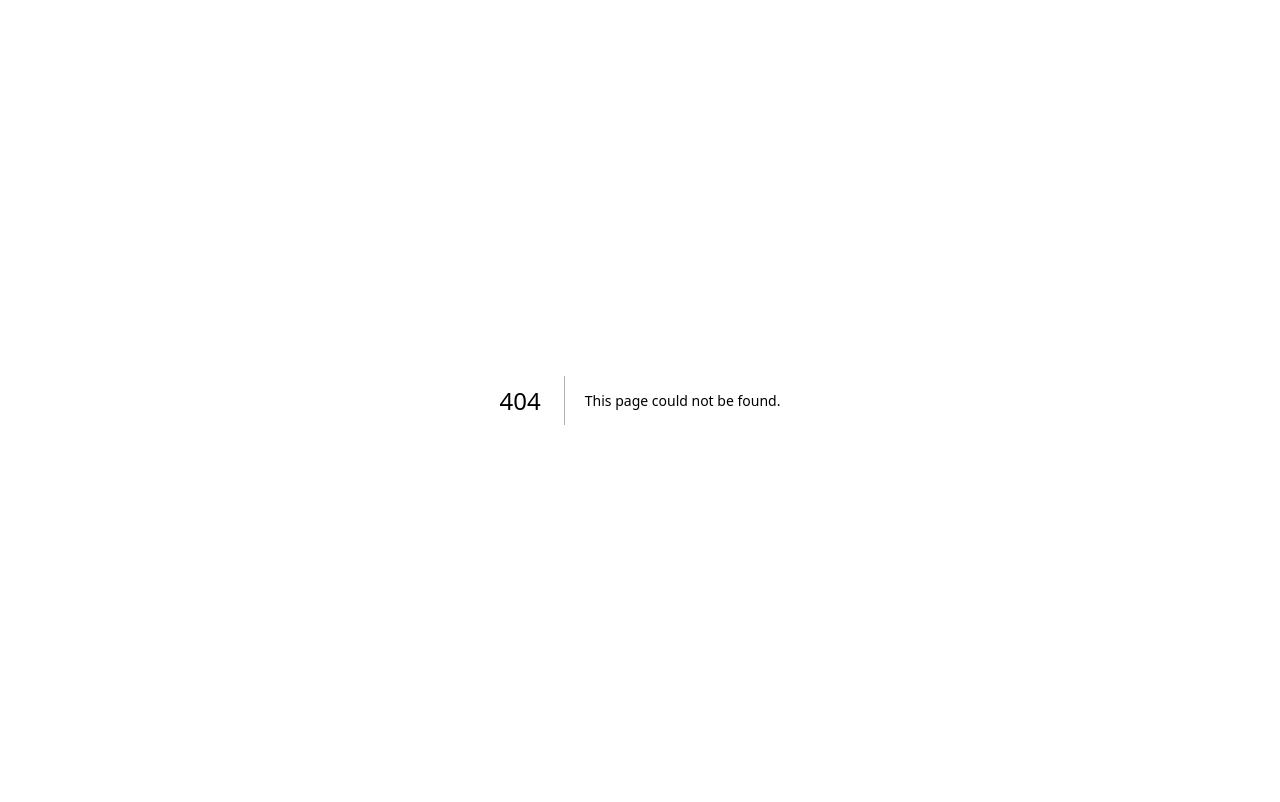
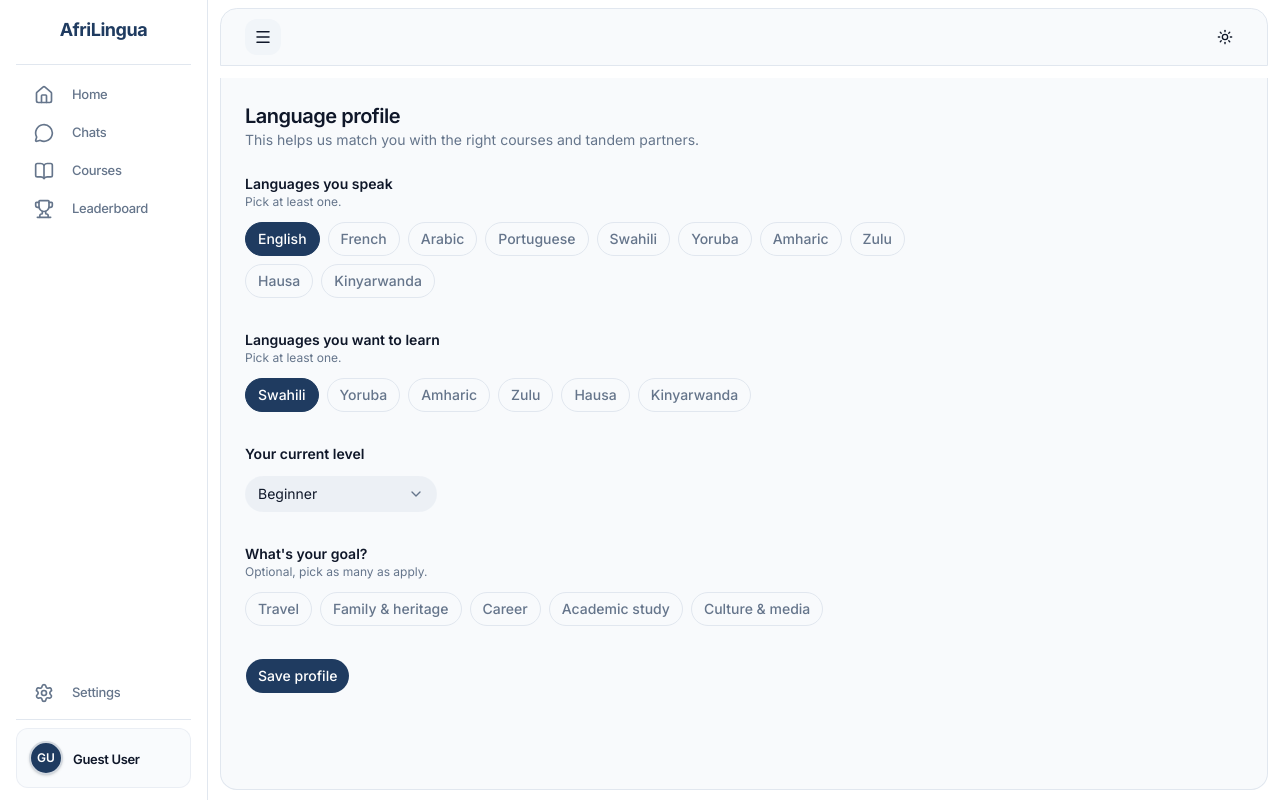
Before and after one commit to EucTech/AfriLingua, a Next.js app in the folder frontend/: page /profile in a window 1280 px wide. Before the commit this address had no page. Built offline with nearby package versions, Linux system fonts and the light colour scheme.

Commit message:
feat: add profile route

```diff
--- /dev/null
+++ b/frontend/app/(app)/profile/page.tsx
@@ -0,0 +1,16 @@
+import { LanguageProfileForm } from "@/features/profile/components/LanguageProfileForm";
+
+export default function ProfilePage() {
+  return (
+    <div className="max-w-2xl space-y-6">
+      <div>
+        <h1 className="text-foreground text-xl font-semibold tracking-tight">Language profile</h1>
+        <p className="text-muted-foreground text-sm">
+          This helps us match you with the right courses and tandem partners.
+        </p>
+      </div>
+
+      <LanguageProfileForm />
+    </div>
+  );
+}
```
